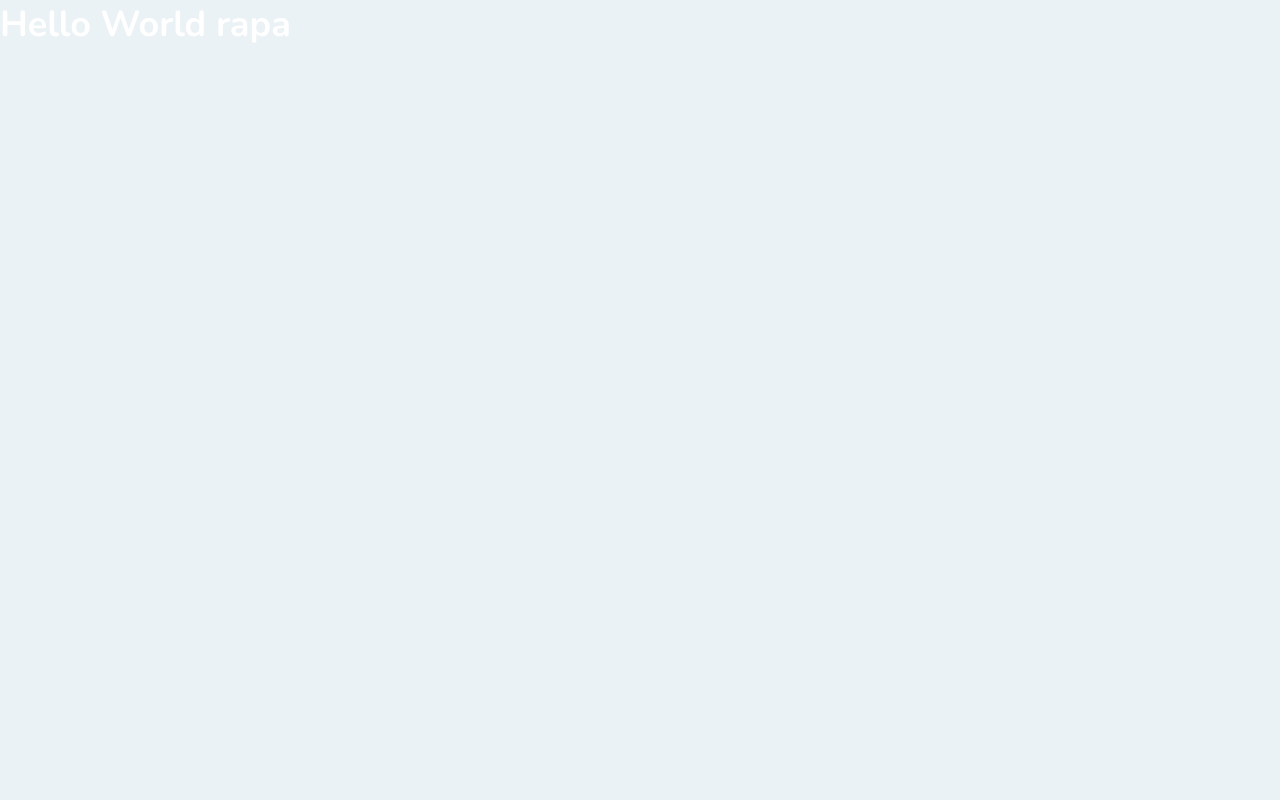
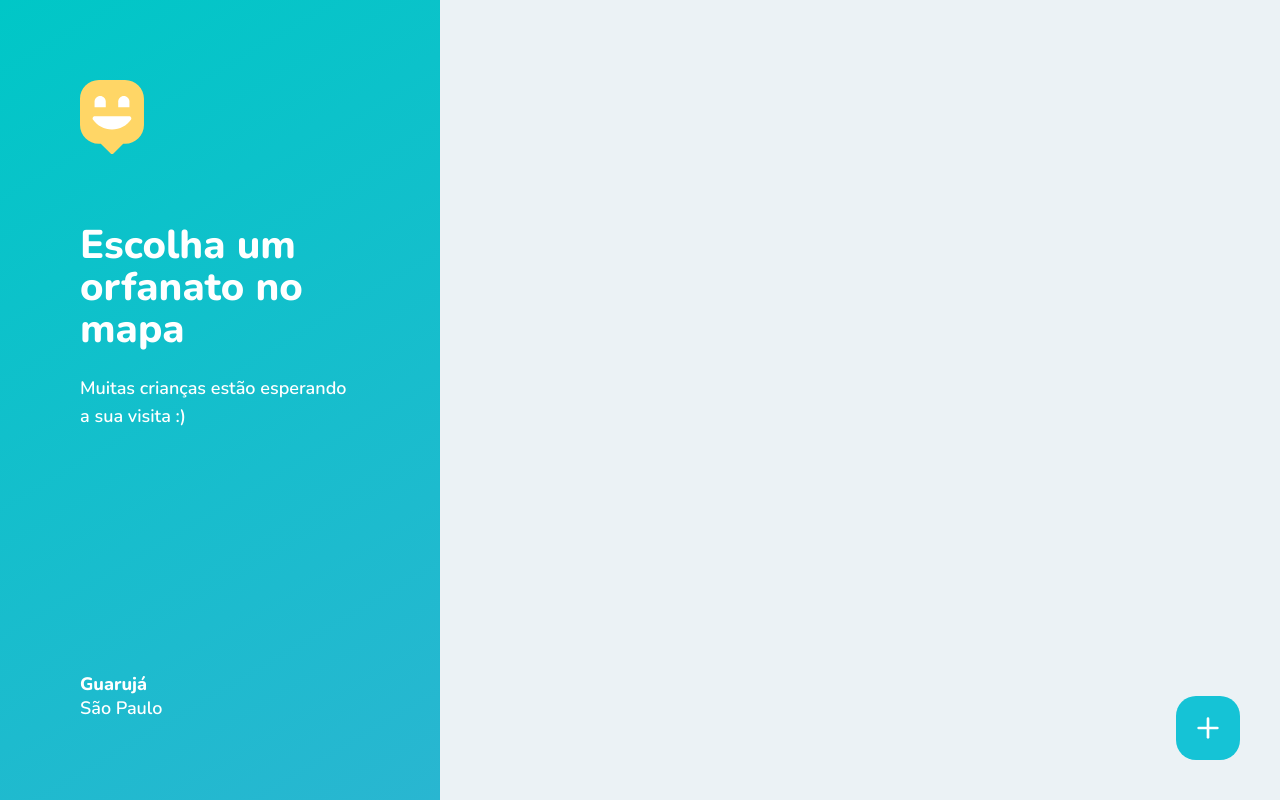
Before and after one commit to vitor-carlos/NLW3-Happy, a React (Create React App) app in the folder web/: page /app in a window 1280 px wide. Built offline with nearby package versions, Linux system fonts and the light colour scheme.

Commit message:
dia 1 1.4 insert css orphanagesmap

```diff
--- a/web/package.json
+++ b/web/package.json
@@ -10,9 +10,11 @@
     "@types/node": "^12.0.0",
     "@types/react": "^16.9.0",
     "@types/react-dom": "^16.9.0",
+    "leaflet": "^1.7.1",
     "react": "^16.13.1",
     "react-dom": "^16.13.1",
     "react-icons": "^3.11.0",
+    "react-leaflet": "^2.7.0",
     "react-router-dom": "^5.2.0",
     "react-scripts": "3.4.3",
     "typescript": "~3.7.2"
@@ -39,6 +41,7 @@
     ]
   },
   "devDependencies": {
+    "@types/react-leaflet": "^2.5.2",
     "@types/react-router-dom": "^5.1.6"
   }
 }
--- a/web/src/pages/OrphanagesMap.tsx
+++ b/web/src/pages/OrphanagesMap.tsx
@@ -1,8 +1,38 @@
 import React from 'react';
+import { Link } from 'react-router-dom';
+import {FiPlus} from "react-icons/fi";
+import { Map } from 'react-leaflet';
+
+
+import mapMarkertImg from '../images/map-marker.svg';
+//import { FiPrinter } from 'react-icons/fi';//
+
+import'../styles/pages/orphanages-map.css';
+
 
 function OrphanagesMap(){
 return(
-  <h1>Hello World rapa</h1>
+  <div id="page-map">
+    <aside>
+      <header>
+        <img src={mapMarkertImg} alt="Happy"/>
+      <h2>Escolha um orfanato no mapa</h2>
+      <p>Muitas crianças estão esperando a sua visita :)</p>
+      </header>
+      <footer>
+        <strong>Guarujá</strong>
+        <span>São Paulo</span>
+      </footer>
+    </aside>
+
+
+    <div></div>
+<Link to="" className="create-orphanage">
+<FiPlus size={32} color="#fff" />
+</Link>
+
+  </div>
+
 );
 }
 export default OrphanagesMap;
--- /dev/null
+++ b/web/src/styles/pages/orphanages-map.css
@@ -0,0 +1,57 @@
+#page-map {
+  width: 100vw;
+  height: 100vh;
+
+  position: relative;
+  display: flex;
+}
+
+#page-map aside {
+  width: 440px;
+  background: linear-gradient(329.54deg, #29b6d1 0%, #00c7c7 100%);
+  padding: 80px;
+
+  display: flex;
+  flex-direction: column;
+  justify-content: space-between;
+}
+
+#page-map aside h2 {
+  font-size: 40px;
+  font-weight: 800;
+  line-height: 42px;
+  margin-top: 64px;
+}
+#page-map p {
+  line-height: 28px;
+  margin-top: 24px;
+}
+#page-map aside footer {
+  display: flex;
+  flex-direction: column;
+
+  line-height: 24px;
+}
+#page-map aside footer strong {
+  font-weight: 800;
+}
+#page-map .create-orphanage {
+  position: absolute;
+  right: 40px;
+  bottom: 40px;
+
+  width: 64px;
+  height: 64px;
+  background: #15c3d6;
+  border-radius: 20px;
+
+  display: flex;
+  justify-content: center;
+  align-items: center;
+
+  transition: background-color 0.2s;
+}
+
+#page-map .create-orphanage:hover {
+  background: #17d6eb;
+}
```
Also changed, not shown: 1 other file (tests, documents, lock files or other folders).
